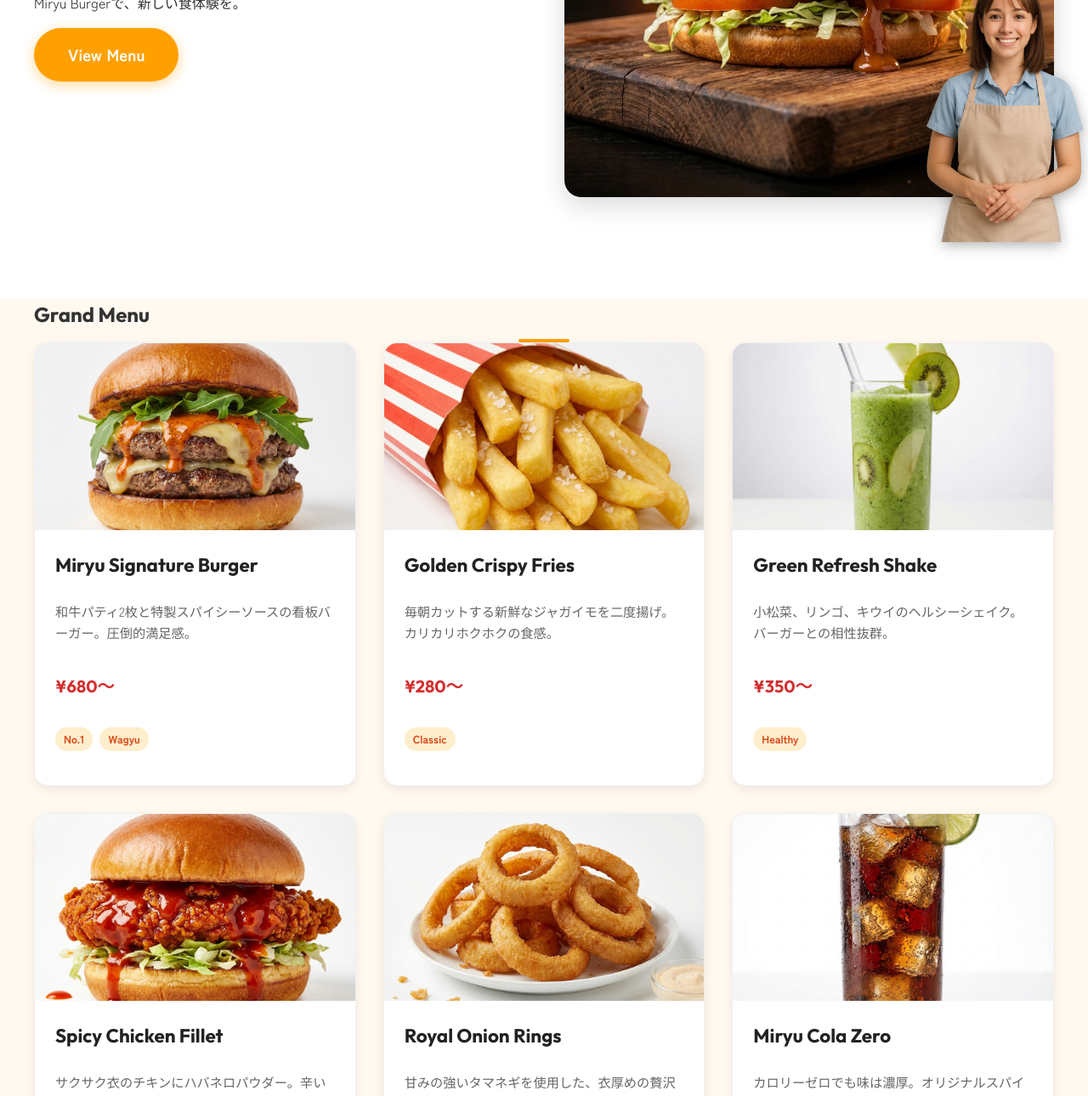
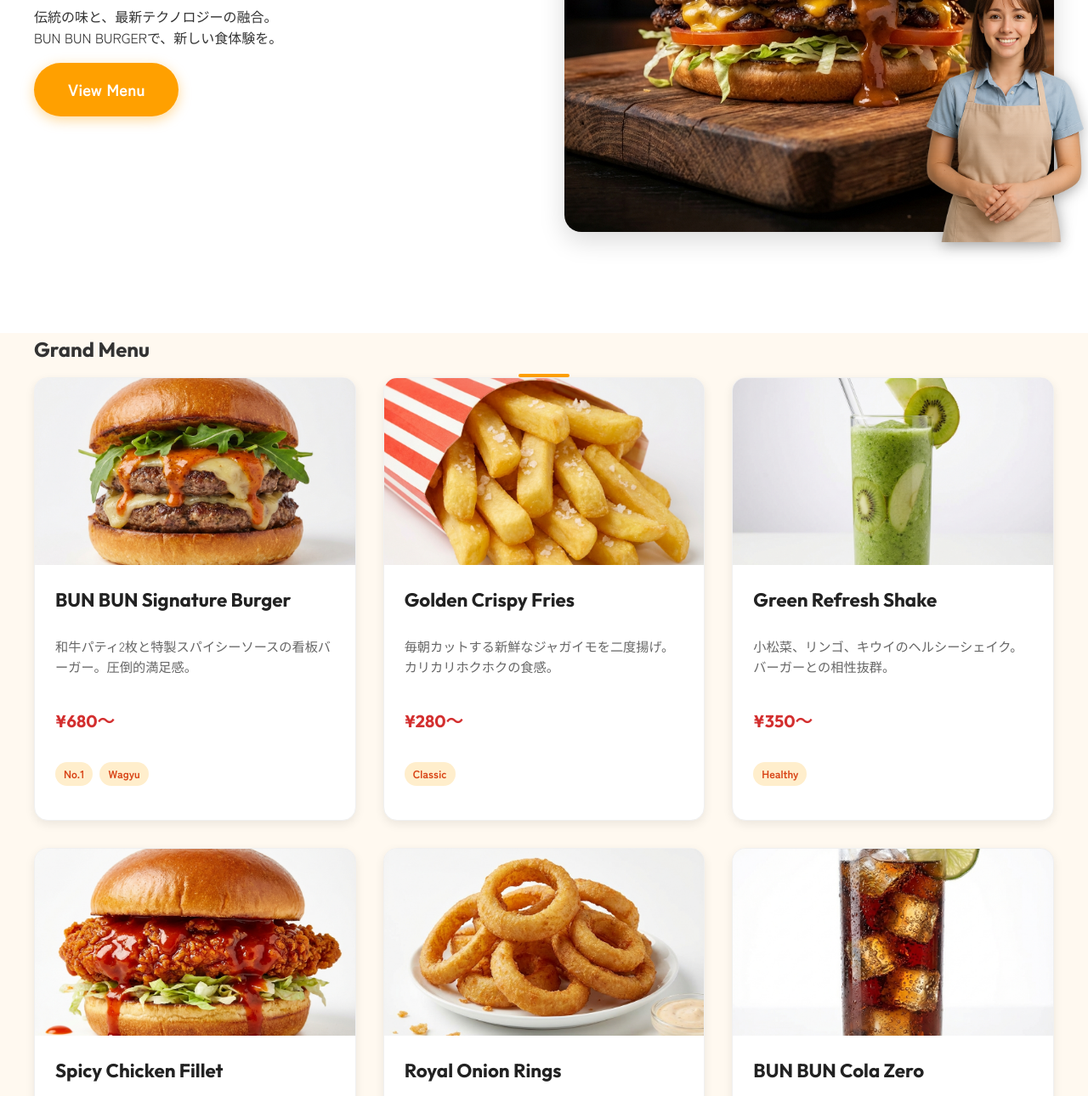
Before and after one commit to nac1202/ai-concierge-widget, a plain HTML site: page index.html in a window 1280 px wide. Shown: the part 491-1781 px from the top of the page at 85% size. Drawn offline with Linux system fonts and the light colour scheme.

Commit message:
Update: Change store name from Miryu Burger to BUN BUN BURGER

```diff
--- a/assets/js/widget_v6.js
+++ b/assets/js/widget_v6.js
@@ -3,7 +3,7 @@
 console.log("Widget JS Loaded v6.3 - 2025-12-14 15:53");
 // --- DEFAULT CONFIGURATION ---
 const DEFAULT_CONFIG = {
-    brandName: "AI Concierge",
+    brandName: "BUN BUN BURGER",
     themeColor: "#4169e1",
     businessType: "generic", // restaurant, retail, salon, generic
     hours: { open: 9, close: 18 },
--- a/index.html
+++ b/index.html
@@ -4,7 +4,7 @@
 <head>
     <meta charset="UTF-8">
     <meta name="viewport" content="width=device-width, initial-scale=1.0, maximum-scale=1.0, user-scalable=no">
-    <title>Miryu Burger - Future of Taste</title>
+    <title>BUN BUN BURGER - Future of Taste</title>
     <!-- Google Fonts -->
     <link
         href="https://fonts.googleapis.com/css2?family=Zen+Kaku+Gothic+New:wght@400;500;700&family=Outfit:wght@400;700&display=swap"
@@ -15,12 +15,12 @@
 </head>
 
 <body>
-    <!-- Miryu Burger Site Header -->
+    <!-- BUN BUN BURGER Site Header -->
     <header>
         <div class="container header-inner">
             <div class="brand">
                 <span class="brand-icon">🍔</span>
-                <span>Miryu Burger</span>
+                <h1>BUN BUN BURGER</h1>
             </div>
             <nav>
                 <ul>
@@ -38,7 +38,7 @@
         <div class="container hero-inner">
             <div class="hero-text">
                 <h1>Taste the Future.<br>Experience Classic.</h1>
-                <p>伝統の味と、最新テクノロジーの融合。<br>Miryu Burgerで、新しい食体験を。</p>
+                <p>伝統の味と、最新テクノロジーの融合。<br>BUN BUN BURGERで、新しい食体験を。</p>
                 <a href="#menus" class="cta-button">View Menu</a>
             </div>
             <div class="hero-image">
@@ -57,10 +57,11 @@
                 <!-- Item 1 -->
                 <article class="menu-card" data-menu-card>
                     <div class="menu-thumb">
-                        <img src="assets/miryu-burger/signature-burger.png" alt="Miryu Signature Burger" loading="lazy">
+                        <img src="assets/miryu-burger/signature-burger.png" alt="BUN BUN Signature Burger"
+                            loading="lazy">
                     </div>
                     <div class="menu-content">
-                        <h3 class="menu-title">Miryu Signature Burger</h3>
+                        <h3 class="menu-title">BUN BUN Signature Burger</h3>
                         <p class="menu-description">和牛パティ2枚と特製スパイシーソースの看板バーガー。圧倒的満足感。</p>
                         <p class="menu-price">¥680〜</p>
                         <ul class="menu-tags">
@@ -133,10 +134,10 @@
                 <!-- Item 6 -->
                 <article class="menu-card" data-menu-card>
                     <div class="menu-thumb">
-                        <img src="assets/miryu-burger/cola-zero.png" alt="Miryu Cola Zero" loading="lazy">
+                        <img src="assets/miryu-burger/cola-zero.png" alt="BUN BUN Cola Zero" loading="lazy">
                     </div>
                     <div class="menu-content">
-                        <h3 class="menu-title">Miryu Cola Zero</h3>
+                        <h3 class="menu-title">BUN BUN Cola Zero</h3>
                         <p class="menu-description">カロリーゼロでも味は濃厚。オリジナルスパイス配合のクラフトコーラ。</p>
                         <p class="menu-price">¥250〜</p>
                         <ul class="menu-tags">
@@ -194,7 +195,7 @@
     </main>
 
     <footer>
-        <p>&copy; 2025 Miryu Burger Inc. all rights reserved.</p>
+        <p>&copy; 2025 BUN BUN BURGER Inc. all rights reserved.</p>
     </footer>
     <!--
     ================================================================
@@ -205,7 +206,7 @@
     <script>
         document.addEventListener("DOMContentLoaded", () => {
             window.initConciergeWidget({
-                brandName: "Miryu Burger",
+                brandName: "BUN BUN BURGER",
                 businessType: "restaurant",
                 hours: { open: 11, close: 22 },
                 themeColor: "#d32f2f", // Aligned with branding
```
Also changed, not shown: mobile-test.html (+11 -10 lines).
